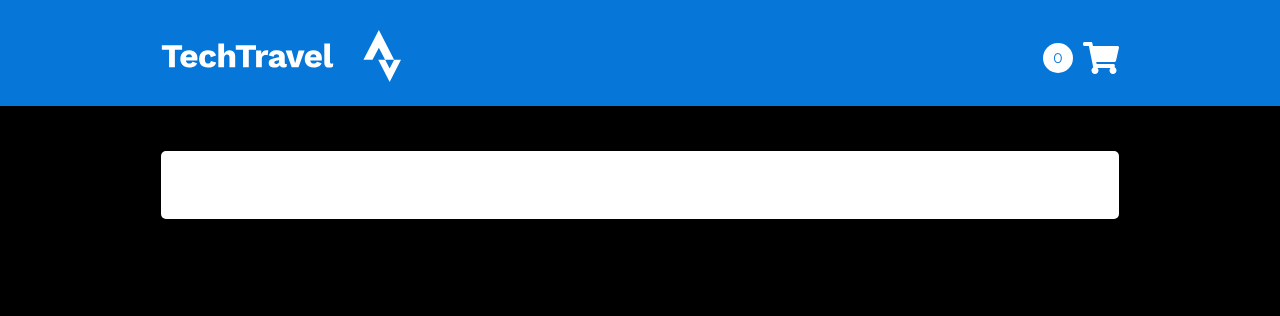
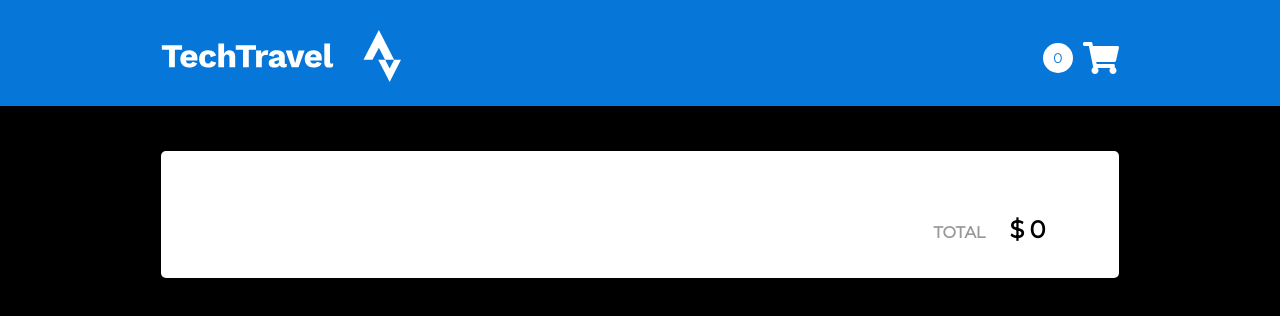
Before and after one commit to sebasbetap/ejercicioGIT, a React (Create React App) app in the folder react/tech-travel-application/: page /cart in a window 1280 px wide. Shown: the top 316 px of the page. Built offline with nearby package versions, Linux system fonts and the light colour scheme.

Commit message:
React-Challenge-Finished

```diff
--- a/react/tech-travel-application/src/pages/Cart/index.js
+++ b/react/tech-travel-application/src/pages/Cart/index.js
@@ -1,3 +1,4 @@
+/* eslint-disable prettier/prettier */
 import React, { useContext } from 'react';
 import { MdDelete } from 'react-icons/md';
 import CartContext from '../../context/cart';
@@ -8,10 +9,15 @@ import {
   Info,
   Quantity,
   Subtotal,
+  Total,
 } from './styles';
 
 function Cart() {
   const { state, setState } = useContext(CartContext);
+  const totalValue = state.cart.reduce(
+    (acc, travel) => acc + (travel.quantity* travel.price),
+    0,
+  );
 
   return (
     <Container>
@@ -21,17 +27,23 @@ function Cart() {
             <img src={el.photo} alt={el.title} />
             <Info>
               <p>{el.title}</p>
-              <strong>{el.price}</strong>
+              <strong>$ {el.price}</strong>
             </Info>
             <Quantity readOnly type="number" value={el.quantity} />
             <Subtotal>
-              <p>{el.quantity * el.price}</p>
+              <p>$ {el.quantity * el.price}</p>
               <button type="button">
                 <MdDelete size={24} color="#0676d9" />
               </button>
             </Subtotal>
           </TravelItem>
         ))}
+        <Total>
+          <p>
+            TOTAL{' '}
+            <strong>$ {totalValue}</strong>
+          </p>
+        </Total>
       </ContainerList>
     </Container>
   );
--- a/react/tech-travel-application/src/pages/Cart/styles.js
+++ b/react/tech-travel-application/src/pages/Cart/styles.js
@@ -69,3 +69,32 @@ export const Subtotal = styled.div`
     margin-right: 10px;
   }
 `;
+
+export const Total = styled.p`
+  display: grid;
+  grid-template-columns: 3fr 1fr;
+  align-items: center;
+
+  strong {
+    font-family: 'Montserrat';
+    font-style: normal;
+    font-weight: 600;
+    font-size: 24px;
+    line-height: 29px;
+    letter-spacing: -0.02em;
+    color: #000000;
+    margin-right: 30px;
+    margin-left: 20px;
+  }
+
+  p {
+    font-family: 'Montserrat';
+    font-style: normal;
+    font-weight: 600;
+    font-size: 16px;
+    line-height: 20px;
+    color: #999999;
+    grid-column: 4;
+    margin-top: 30px;
+  }
+`;
```
Also changed, not shown: 1 other file (tests, documents, lock files or other folders).
